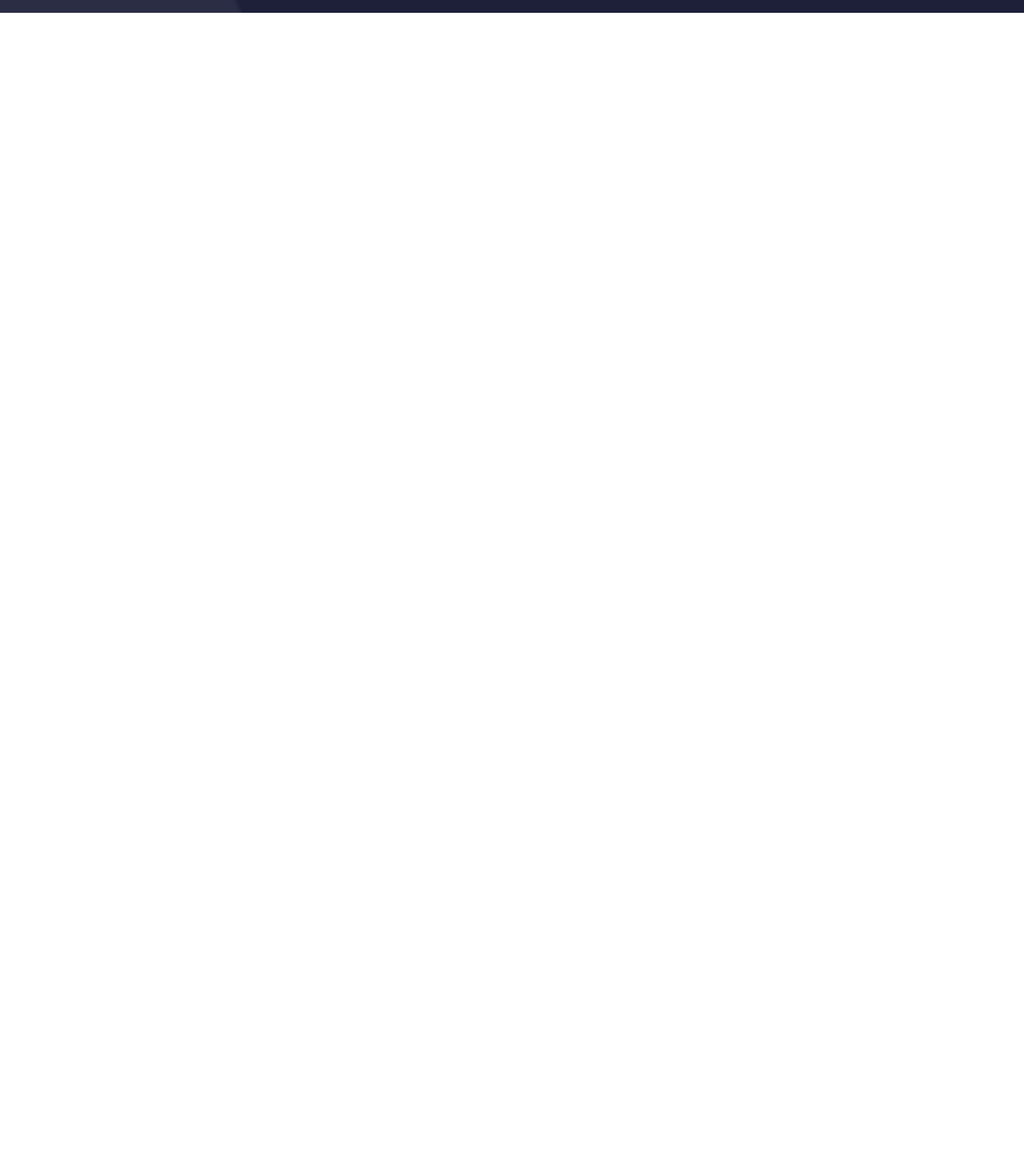
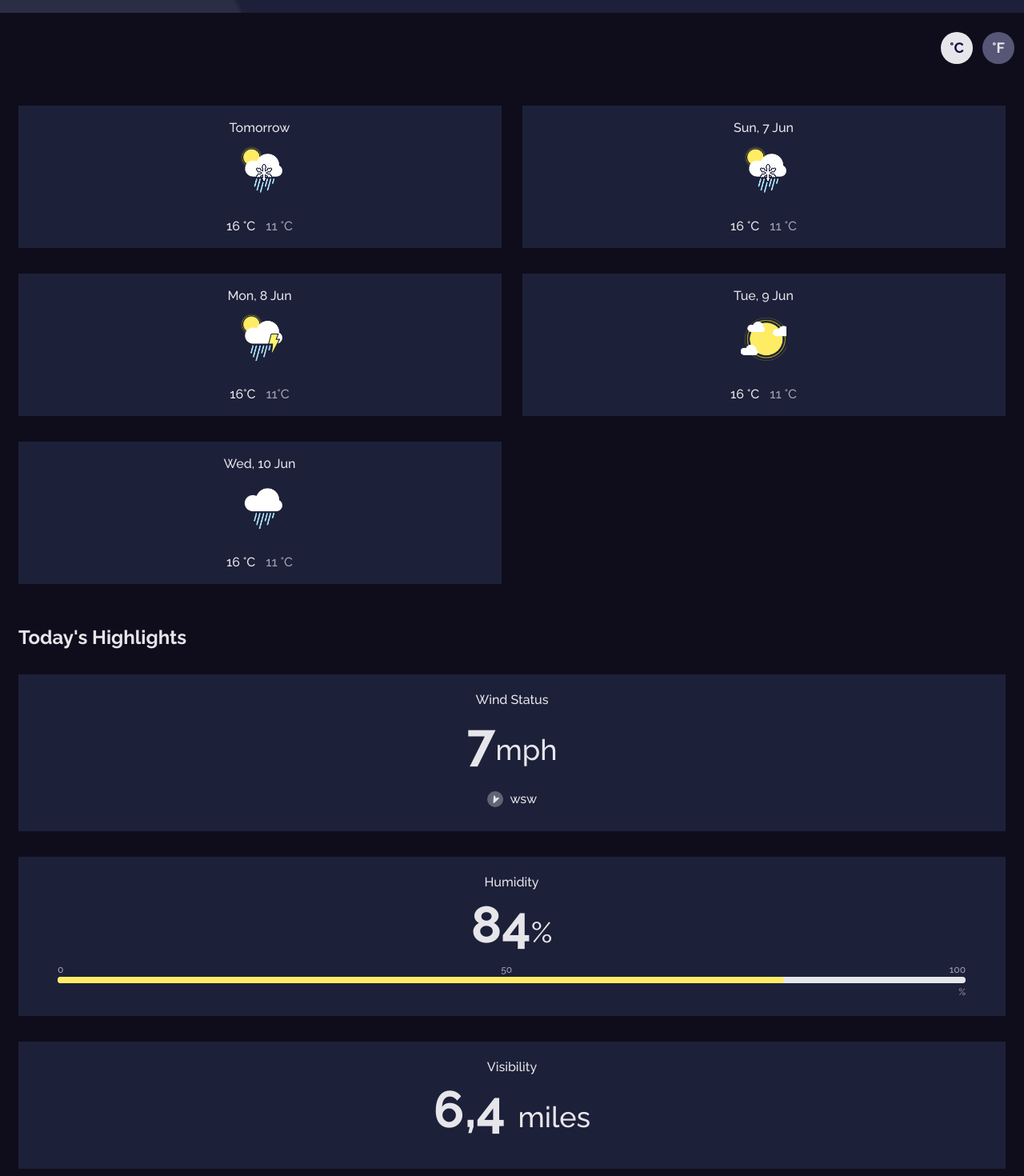
Before and after one commit to LeonardoYz/Weather-App, a React (Create React App) app: page / in a window 1280 px wide. Shown: the part 800-2270 px from the top of the page at 80% size. Before the commit the page ends 816 px from the top, so only its background shows below. Built offline with nearby package versions, Linux system fonts and the light colour scheme.

Commit message:
Create dashboard with weather preview and weather status

```diff
--- a/src/App.tsx
+++ b/src/App.tsx
@@ -1,5 +1,6 @@
 import { MenuProvider } from "./hooks/useMenu";
 import { SideBar } from "./components/SideBar";
+import { Dashboard } from "./components/Dashboard";
 
 import { GlobalStyles } from "./styles/global";
 
@@ -10,6 +11,7 @@ export function App() {
       <MenuProvider>
         <SideBar />
       </MenuProvider>
+      <Dashboard />
     </>
   );
 }
--- /dev/null
+++ b/src/components/Dashboard/index.tsx
@@ -0,0 +1,13 @@
+import { WeatherPreview } from "../WeatherPreview";
+import { WeatherStatus } from "../WeatherStatus";
+
+import { Container } from "./styles";
+
+export function Dashboard() {
+  return (
+    <Container>
+      <WeatherPreview />
+      <WeatherStatus />
+    </Container>
+  )
+}
--- /dev/null
+++ b/src/components/Dashboard/styles.ts
@@ -0,0 +1,5 @@
+import styled from "styled-components";
+
+export const Container = styled.div`
+  background-color: var(--dark);
+`
--- a/src/components/SideBar/index.tsx
+++ b/src/components/SideBar/index.tsx
@@ -1,7 +1,5 @@
 import { IconContext } from "react-icons/lib";
-
 import { Menu } from "../Menu";
-
 import { useMenu } from "../../hooks/useMenu";
 
 import { MdMyLocation } from "react-icons/md"
@@ -41,7 +39,7 @@ export function SideBar() {
 
       <Content cloudBgImg={cloudBgImg}>
         <div className="sidebar__image">
-          <img src={showerImg} alt="Temperature status" />
+          <img src={showerImg} alt="Weather status" />
         </div>
 
         <div className="sidebar__text">
--- /dev/null
+++ b/src/components/WeatherPreview/index.tsx
@@ -0,0 +1,114 @@
+import { useState } from "react";
+
+import hailImg from "../../assets/images/Hail.png"
+import thunderstormWithSunImg from "../../assets/images/ThunderstormWithSun.png"
+import lightCloudImg from "../../assets/images/LightCloud.png"
+import heavyRain from "../../assets/images/HeavyRain.png"
+
+import { Content, Header } from "./styles";
+
+export function WeatherPreview() {
+  const [unitType, setUnitType] = useState("celsius");
+
+  return (
+    <>
+      <Header>
+        <div className="header__container">
+          <button
+            type="button"
+            className={`header__button ${
+              unitType === "celsius" ? "active" : ""
+            }`}
+            onClick={() => setUnitType("celsius")}
+          >
+            &deg;C
+          </button>
+
+          <button
+            type="button"
+            className={`header__button ${
+              unitType === "fahrenheit" ? "active" : ""
+            }`}
+            onClick={() => setUnitType("fahrenheit")}
+          >
+            &deg;F
+          </button>
+        </div>
+      </Header>
+
+      <Content>
+        <div className="container">
+          <div className="card">
+            <span className="card__title">Tomorrow</span>
+            <img
+              className="card__image"
+              src={hailImg}
+              alt="Weather status"
+            />
+
+            <div className="card__temperature">
+              <p className="card__temperature--max">16 &deg;C</p>
+              <p className="card__temperature--min">11 &deg;C</p>
+            </div>
+          </div>
+
+          <div className="card">
+            <span className="card__title">Sun, 7 Jun</span>
+            <img
+              className="card__image"
+              src={hailImg}
+              alt="Weather status"
+            />
+
+            <div className="card__temperature">
+              <p className="card__temperature--max">16 &deg;C</p>
+              <p className="card__temperature--min">11 &deg;C</p>
+            </div>
+          </div>
+
+          <div className="card">
+            <span className="card__title">Mon, 8 Jun</span>
+            <img
+              className="card__image"
+              src={thunderstormWithSunImg}
+              alt="Weather status"
+            />
+
+            <div className="card__temperature">
+              <p className="card__temperature--max">16&deg;C</p>
+              <p className="card__temperature--min">11&deg;C</p>
+            </div>
+          </div>
+
+          <div className="card">
+            <span className="card__title">Tue, 9 Jun</span>
+            <img
+              className="card__image"
+              src={lightCloudImg}
+              alt="Weather status"
+            />
+
+            <div className="card__temperature">
+              <p className="card__temperature--max">16 &deg;C</p>
+              <p className="card__temperature--min">11 &deg;C</p>
+            </div>
+          </div>
+
+          <div className="card">
+            <span className="card__title">Wed, 10 Jun</span>
+            <img
+              className="card__image"
+              src={heavyRain}
+              alt="Weather status"
+            />
+
+            <div className="card__temperature">
+              <p className="card__temperature--max">16 &deg;C</p>
+              <p className="card__temperature--min">11 &deg;C</p>
+            </div>
+          </div>
+        </div>
+      </Content>
+    </>
+  );
+}
--- /dev/null
+++ b/src/components/WeatherPreview/styles.ts
@@ -0,0 +1,82 @@
+import styled from "styled-components";
+
+export const Header = styled.header`
+  padding-top: 1.5rem;
+  width: 100%;
+
+  .header {
+    &__container {
+      display: flex;
+      justify-content: flex-end;
+      align-items: center;
+      gap: 0.75rem;
+
+      margin: 0 0.75rem;
+    }
+
+    &__button {
+      display: flex;
+      justify-content: center;
+      align-items: center;
+
+      height: 2.5rem;
+      width: 2.5rem;
+      font-weight: 700;
+      font-size: var(--normal-font-size-alt);
+      border-radius: 100vw;
+      border: none;
+      background-color: var(--grayish-blue);
+
+      &.active {
+        background-color: var(--neutral);
+        color: var(--darkest-blue);
+      }
+    }
+  }
+`
+
+export const Content = styled.section`
+  padding: 3.25rem 0;
+
+  .container {
+    display: grid;
+    grid-template-columns: repeat(2, 1fr);
+    column-gap: 1.625rem;
+    row-gap: 2rem;
+
+    margin: 0 1.4375rem;
+  }
+
+  .card {
+    display: flex;
+    flex-direction: column;
+    align-items: center;
+
+    padding: 1.125rem 1.3125rem 1.125rem 1.25rem;
+    background-color: var(--dark-blue);
+
+    &__title {
+      margin-bottom: 0.625rem;
+    }
+
+    &__image {
+      width: 3.5275rem;
+      height: 3.875rem;
+      object-fit: cover;
+      margin-bottom: 2rem;
+    }
+
+    &__temperature {
+      display: flex;
+      gap: 1rem;
+
+      @media only screen and (min-width: 320px) {
+        gap: 0.8125rem;
+      }
+
+      &--min {
+        color: var(--light-gray);
+      }
+    }
+  }
+`
--- /dev/null
+++ b/src/components/WeatherStatus/index.tsx
@@ -0,0 +1,57 @@
+import { IconContext } from "react-icons";
+
+import { FaLocationArrow } from "react-icons/fa"
+
+import { Content } from "./styles";
+
+export function WeatherStatus() {
+  return (
+    <Content>
+      <h2 className="title">Today's Highlights</h2>
+
+      <div className="container">
+        <div className="card wind">
+          <span className="card__title">Wind Status</span>
+          <strong className="card__detail">7<span>mph</span></strong>
+
+          <div className="wsw">
+            <div className="wsw__icon--box">
+              <IconContext.Provider value={{className: "wsw__icon"}}>
+                <FaLocationArrow />
+              </IconContext.Provider>
+            </div>
+
+            <span>wsw</span>
+          </div>
+        </div>
+
+        <div className="card humidity">
+          <span className="card__title">Humidity</span>
+          <strong className="card__detail">84<span>%</span></strong>
+
+          <div className="level">
+            <span>0</span>
+            <span>50</span>
+            <span>100</span>
+          </div>
+
+          <div className="bar--bg">
+            <div className="bar--fill" style={{ width: "80%" }}></div>
+          </div>
+
+          <span className="percentage-char">%</span>
+        </div>
+
+        <div className="card">
+          <span className="card__title">Visibility</span>
+          <strong className="card__detail">6,4 <span>miles</span></strong>
+        </div>
+
+        <div className="card">
+          <span className="card__title">Air Pressure</span>
+          <strong className="card__detail">998 <span>mb</span></strong>
+        </div>
+      </div>
+    </Content>
+  )
+}
--- /dev/null
+++ b/src/components/WeatherStatus/styles.ts
@@ -0,0 +1,113 @@
+import styled from "styled-components";
+
+export const Content = styled.section`
+  padding-bottom: 6rem;
+  margin: 0 1.4375rem;
+
+  .title {
+    font-size: var(--h2-font-size);
+    margin-bottom: 2rem;
+  }
+
+  .container {
+    display: grid;
+    gap: 2rem;
+  }
+
+  .card {
+    padding: 1.375rem 0 2.3125rem;
+    width: 100%;
+    background-color: var(--dark-blue);
+    text-align: center;
+
+    &__title {
+      display: block;
+      margin-bottom: 0.375rem;
+    }
+
+    &__detail {
+      font-size: var(--bigger-font-size);
+      display: block;
+
+      span {
+        font-size: var(--big-font-size);
+        font-weight: 500;
+      }
+    }
+
+    &.wind {
+      padding: 1.375rem 0 1.8913rem;
+
+      .card__detail {
+        margin-bottom: 1.5rem;
+      }
+
+      .wsw {
+        display: flex;
+        justify-content: center;
+        align-items: center;
+        gap: 0.5162rem;
+
+        &__icon {
+          &--box {
+            display: flex;
+            justify-content: center;
+            align-items: center;
+
+            background-color: var(--dark-grayish-blue);
+            height: 1.2688rem;
+            width: 1.2688rem;
+            border-radius: 100vw;
+          }
+
+          font-size: 0.5625rem;
+          color: var(--neutral);
+          transform: rotate(160deg);
+        }
+      }
+    }
+
+    &.humidity {
+      padding: 1.375rem 3.125rem 1.4375rem 3.0625rem;
+
+      .card__detail {
+        margin-bottom: 0.75rem;
+      }
+
+      .level {
+        display: flex;
+        justify-content: space-between;
+        margin-bottom: 0.125rem;
+
+        span {
+          font-size: var(--small-font-size);
+          color: var(--light-gray);
+        }
+      }
+
+      .bar {
+        &--bg {
+          height: 0.5rem;
+          width: 100%;
+          background-color: var(--neutral);
+          border-radius: 5rem;
+        }
+
+        &--fill {
+          border-radius: inherit;
+          height: 100%;
+          background-color: var(--yellow);
+        }
+      }
+
+      .percentage-char {
+        display: flex;
+        justify-content: flex-end;
+
+        font-size: var(--small-font-size);
+        color: var(--light-gray);
+        margin-top: 0.25rem;
+      }
+    }
+  }
+`
--- a/src/styles/global.ts
+++ b/src/styles/global.ts
@@ -5,11 +5,13 @@ export const GlobalStyles = createGlobalStyle`
     /*======== Colors ========*/
     --blue: hsl(236, 80%, 57%);
     --dark-blue: hsl(234, 32%, 17%);
+    --darkest-blue: hsla(244, 62%, 15%, 1);
     --yellow: hsl(53, 100%, 70%);
     --light-grayish-blue: hsl(245, 11%, 57%);
     --grayish-blue: hsl(244, 16%, 40%);
     --dark-grayish-blue: hsl(231, 9%, 42%);
 
+    --dark: hsl(248, 35%, 8%);
     --dark-gray: hsl(230, 5%, 45%);
     --light-gray: hsl(243, 10%, 66%);
     --neutral: hsl(240, 9%, 91%);
@@ -17,9 +19,12 @@ export const GlobalStyles = createGlobalStyle`
 
     /*======== Font Size ========*/
     --h1-font-size: 9rem; // 144px
+    --h2-font-size: 1.5rem; // 24px
+    --bigger-font-size: 4rem; // 64px
     --big-font-size: 2.25rem; // 36px
     --normal-font-size-alt: 1.125rem; // 18px
     --normal-font-size: 1rem; // 16px
+    --small-font-size: 0.75rem; // 12px
 
     /*======== Z Index ========*/
     --z-index-menu: 10;
```
Also changed, not shown: src/assets/images/Hail.png, src/assets/images/ThunderstormWithSun.png (added).
